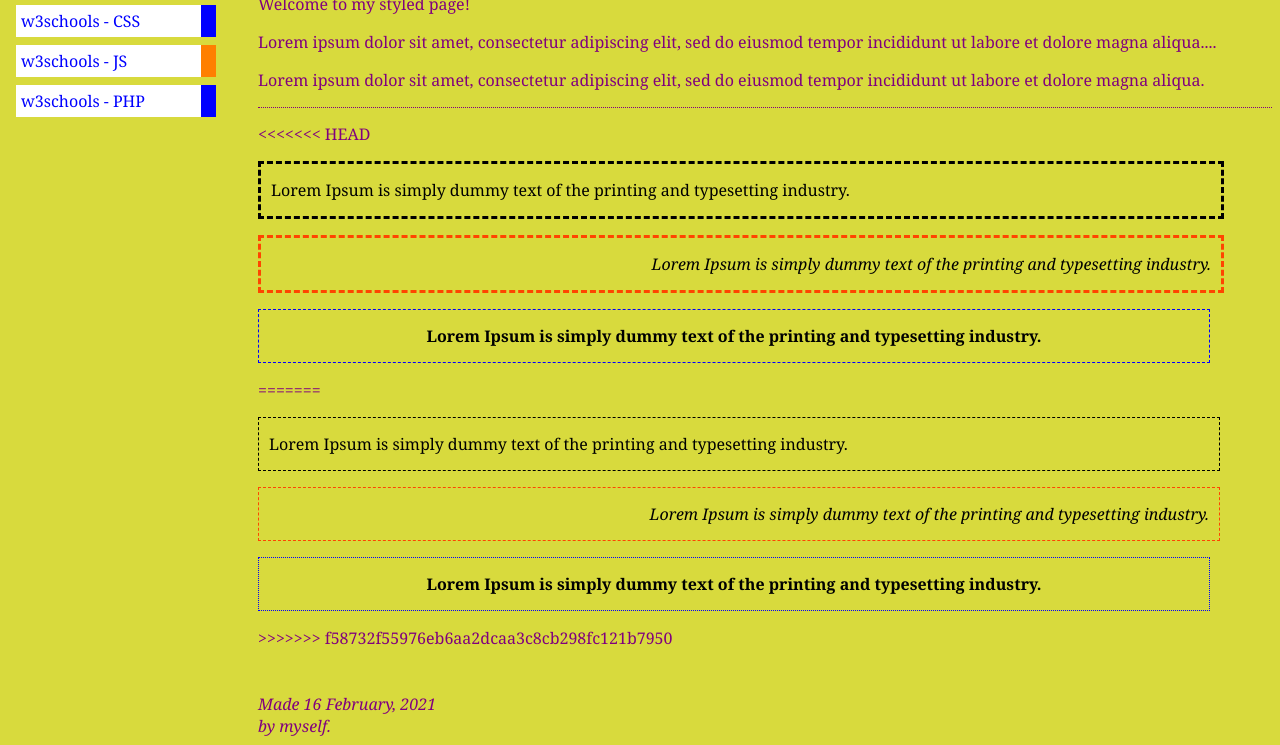
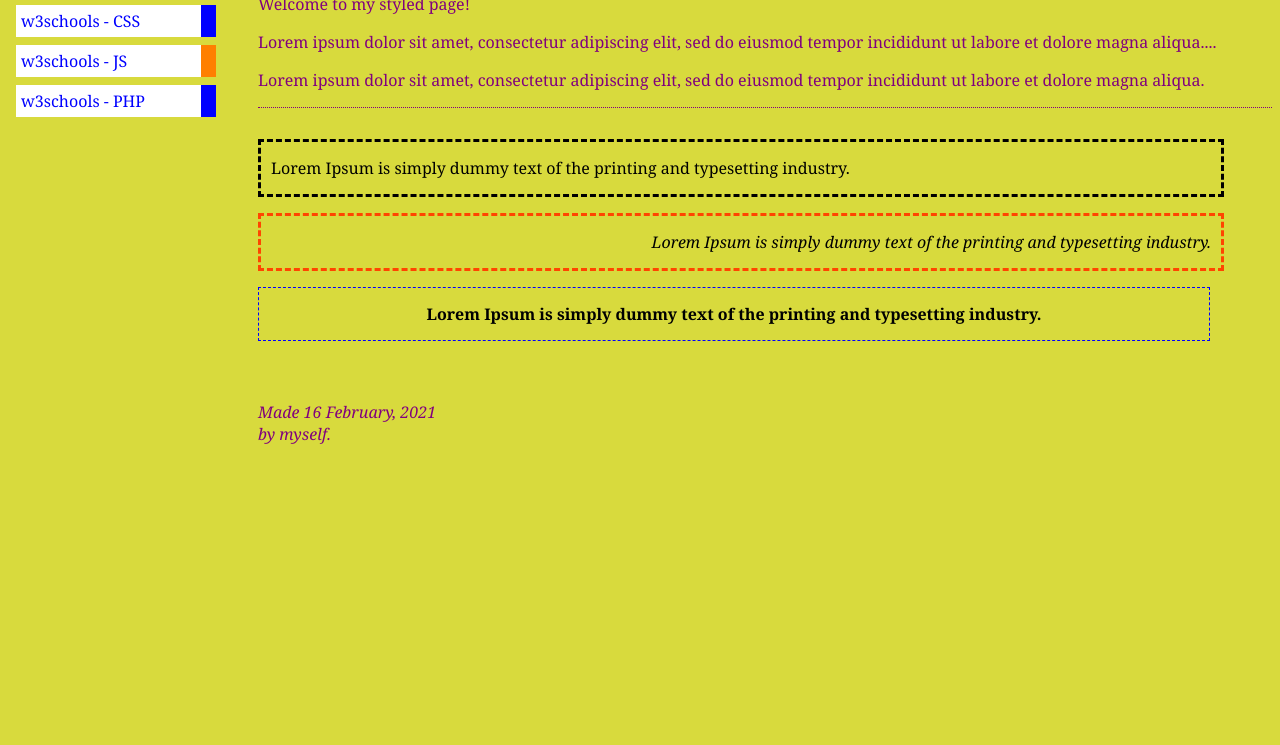
Before and after one commit to NoBo3103/css2, a plain HTML site: page index.html in a window 1280 px wide. Shown: the part 73-818 px from the top of the page. Drawn offline with Linux system fonts and the light colour scheme.

Commit message:
Modified index file

```diff
--- a/index.html
+++ b/index.html
@@ -18,15 +18,11 @@
     <p>Lorem ipsum dolor sit amet, consectetur adipiscing elit, sed do eiusmod tempor incididunt ut labore et dolore magna aliqua....</p>
     <p>Lorem ipsum dolor sit amet, consectetur adipiscing elit, sed do eiusmod tempor incididunt ut labore et dolore magna aliqua.</p>
     <div class="brdr">
-<<<<<<< HEAD
+
       <p style="border: medium dashed black; width: 950px; color: black; padding-top: 15px; padding-bottom: 15px; padding-left: 10px; text-align: left;">Lorem Ipsum is simply dummy text of the printing and typesetting industry.</p>
       <p style="border: medium dashed orangered; width: 950px; color: black; padding-top: 15px; padding-bottom: 15px; padding-right: 10px; text-align: right;"><i>Lorem Ipsum is simply dummy text of the printing and typesetting industry.</i></p>
       <p style="border: thin dashed blue; width: 950px; color: black; padding-top: 15px; padding-bottom: 15px; padding-bottom: 15px; text-align: center;"><b>Lorem Ipsum is simply dummy text of the printing and typesetting industry.</b></p>
-=======
-      <p style="border: 1px dashed black; width: 950px; color: black; padding-top: 15px; padding-bottom: 15px; padding-left: 10px; text-align: left;">Lorem Ipsum is simply dummy text of the printing and typesetting industry.</p>
-      <p style="border: 1px dashed orangered; width: 950px; color: black; padding-top: 15px; padding-bottom: 15px; padding-right: 10px; text-align: right;"><i>Lorem Ipsum is simply dummy text of the printing and typesetting industry.</i></p>
-      <p style="border: 1px dotted blue; width: 950px; color: black; padding-top: 15px; padding-bottom: 15px; padding-bottom: 15px; text-align: center;"><b>Lorem Ipsum is simply dummy text of the printing and typesetting industry.</b></p>
->>>>>>> f58732f55976eb6aa2dcaa3c8cb298fc121b7950
+
     </div>
       <br>
       <br>
```
